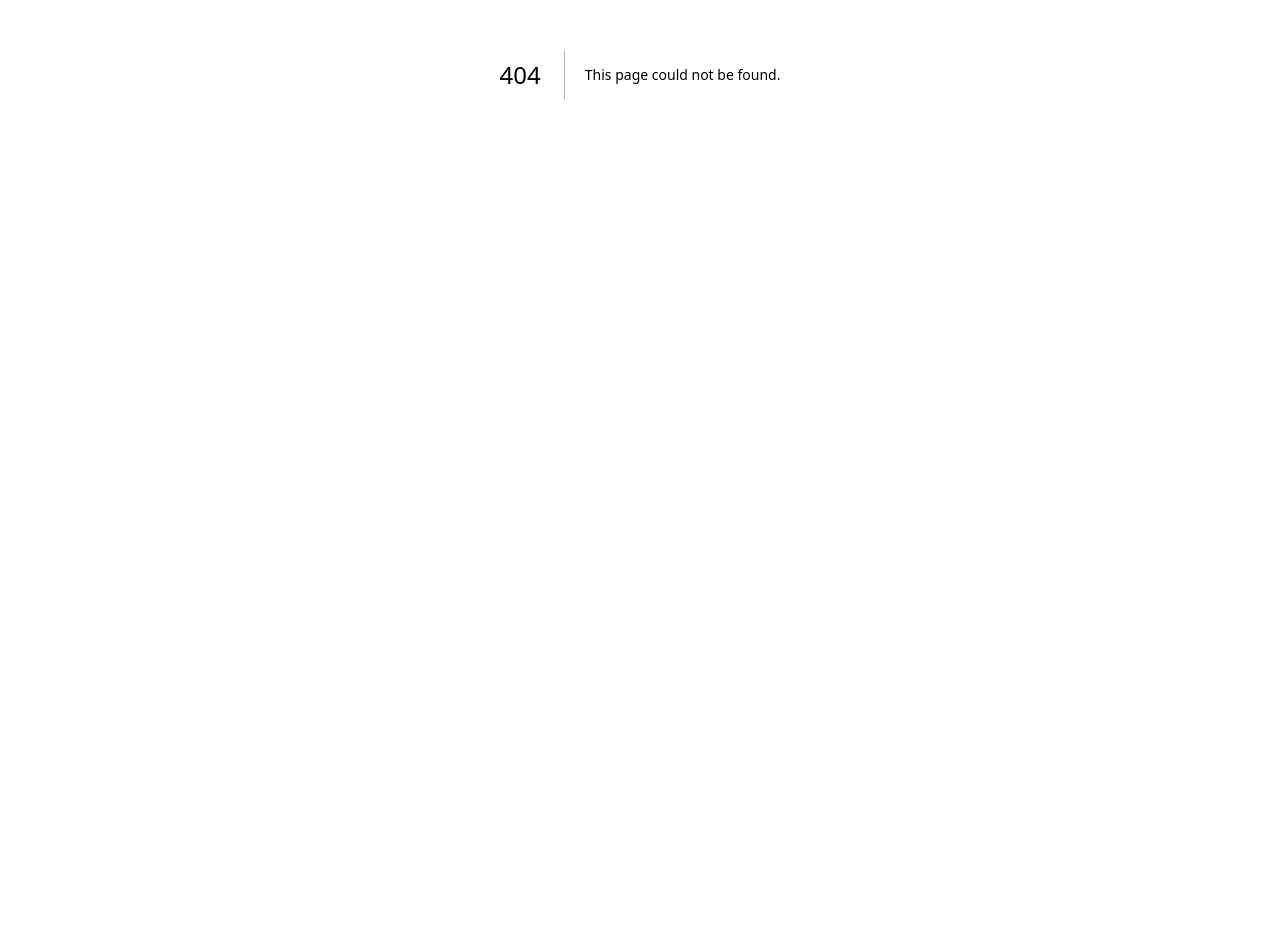
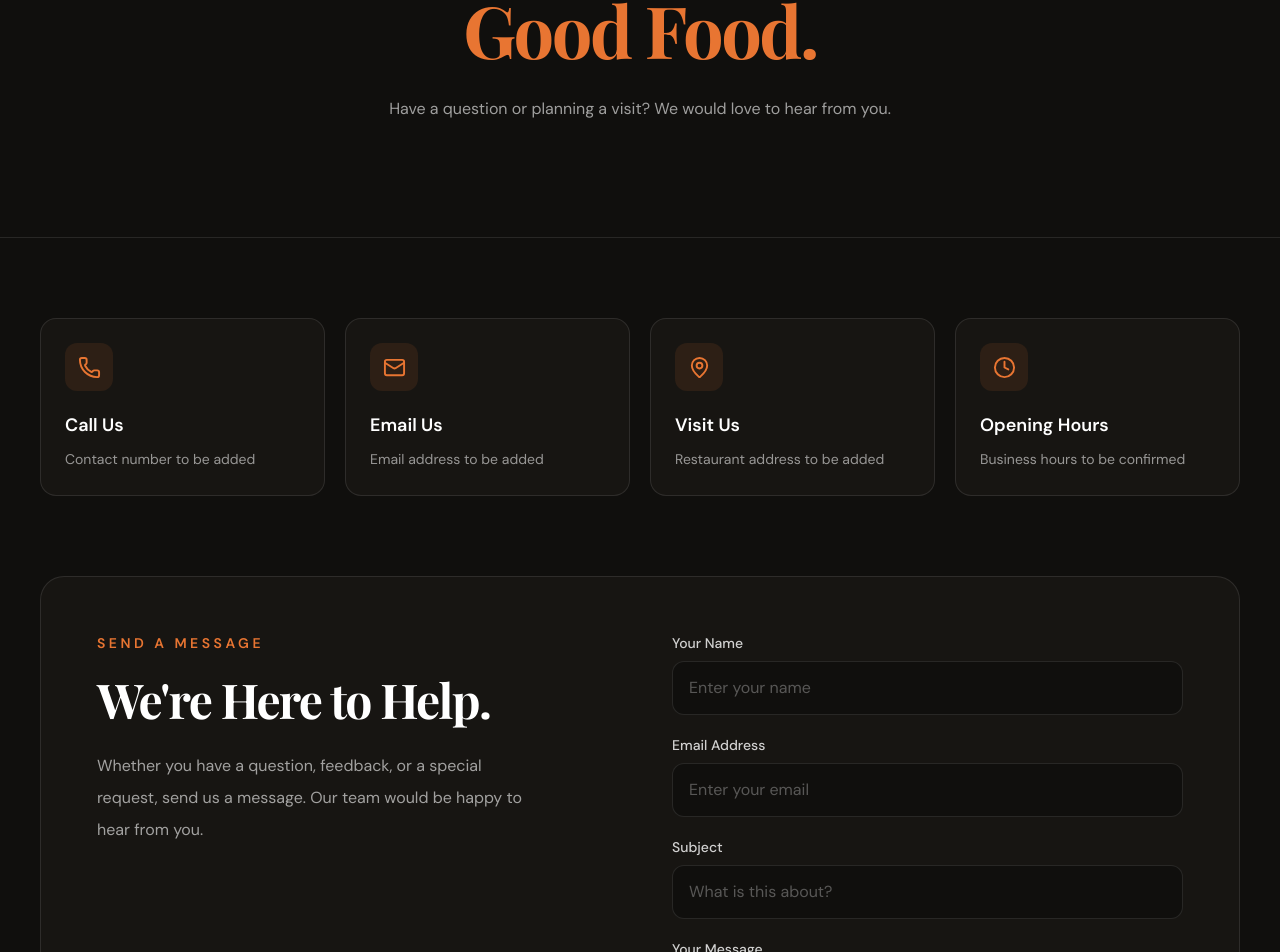
Before and after one commit to syedfurqanullah/foodies-hub-restaurant, a Next.js app: page /contact in a window 1280 px wide. Before the commit this address had no page. Shown: the part 326-1278 px from the top of the page. Before the commit the page ends 800 px from the top, so only its background shows below. Built offline with nearby package versions, Linux system fonts and the light colour scheme; a web font is replaced by a local one.

Commit message:
feat: add contact page

```diff
--- /dev/null
+++ b/src/app/contact/page.tsx
@@ -0,0 +1,204 @@
+"use client";
+
+import {
+    Clock,
+    Mail,
+    MapPin,
+    Phone,
+    ArrowRight,
+} from "lucide-react";
+import Navbar from "@/app/components/layout/Navbar";
+import Container from "@/app/components/ui/Container";
+
+const contactDetails = [
+    {
+        icon: Phone,
+        title: "Call Us",
+        value: "Contact number to be added",
+    },
+    {
+        icon: Mail,
+        title: "Email Us",
+        value: "Email address to be added",
+    },
+    {
+        icon: MapPin,
+        title: "Visit Us",
+        value: "Restaurant address to be added",
+    },
+    {
+        icon: Clock,
+        title: "Opening Hours",
+        value: "Business hours to be confirmed",
+    },
+];
+
+export default function ContactPage() {
+    return (
+        <>
+            <Navbar />
+
+            <main className="min-h-screen bg-[#100F0D] text-white">
+                {/* Hero */}
+                <section className="border-b border-white/10">
+                    <Container size="wide">
+                        <div className="py-20 text-center sm:py-28">
+                            <p className="text-sm font-semibold uppercase tracking-[0.3em] text-brand-accent">
+                                Get in Touch
+                            </p>
+
+                            <h1 className="section-heading mt-6 text-5xl sm:text-6xl lg:text-7xl">
+                                Let&apos;s Talk
+                                <span className="block text-brand-accent">
+                                    Good Food.
+                                </span>
+                            </h1>
+
+                            <p className="mx-auto mt-6 max-w-xl leading-8 text-white/60">
+                                Have a question or planning a visit? We would love to hear
+                                from you.
+                            </p>
+                        </div>
+                    </Container>
+                </section>
+
+                {/* Contact Details */}
+                <section className="py-16 sm:py-20">
+                    <Container size="wide">
+                        <div className="grid gap-5 sm:grid-cols-2 lg:grid-cols-4">
+                            {contactDetails.map((detail) => {
+                                const Icon = detail.icon;
+
+                                return (
+                                    <div
+                                        key={detail.title}
+                                        className="rounded-2xl border border-white/10 bg-[#171512] p-6 transition hover:-translate-y-1 hover:border-brand-accent/50"
+                                    >
+                                        <div className="flex h-12 w-12 items-center justify-center rounded-xl bg-brand-accent/10 text-brand-accent">
+                                            <Icon size={23} />
+                                        </div>
+
+                                        <h2 className="mt-5 text-lg font-semibold">
+                                            {detail.title}
+                                        </h2>
+
+                                        <p className="mt-2 text-sm leading-6 text-white/55">
+                                            {detail.value}
+                                        </p>
+                                    </div>
+                                );
+                            })}
+                        </div>
+                    </Container>
+                </section>
+
+                {/* Contact Form */}
+                <section className="pb-20 sm:pb-28">
+                    <Container size="wide">
+                        <div className="grid gap-12 rounded-3xl border border-white/10 bg-[#171512] p-6 sm:p-10 lg:grid-cols-2 lg:gap-16 lg:p-14">
+                            <div>
+                                <p className="text-sm font-semibold uppercase tracking-[0.25em] text-brand-accent">
+                                    Send a Message
+                                </p>
+
+                                <h2 className="section-heading mt-5 text-4xl sm:text-5xl">
+                                    We&apos;re Here to Help.
+                                </h2>
+
+                                <p className="mt-6 max-w-md leading-8 text-white/60">
+                                    Whether you have a question, feedback, or a special request,
+                                    send us a message. Our team would be happy to hear from you.
+                                </p>
+                            </div>
+
+                            <form
+                                className="space-y-5"
+                                onSubmit={(event) => event.preventDefault()}
+                            >
+                                <div>
+                                    <label
+                                        htmlFor="name"
+                                        className="mb-2 block text-sm font-medium text-white/80"
+                                    >
+                                        Your Name
+                                    </label>
+                                    <input
+                                        id="name"
+                                        name="name"
+                                        type="text"
+                                        placeholder="Enter your name"
+                                        required
+                                        className="w-full rounded-xl border border-white/10 bg-[#100F0D] px-4 py-3.5 text-white outline-none transition placeholder:text-white/30 focus:border-brand-accent"
+                                    />
+                                </div>
+
+                                <div>
+                                    <label
+                                        htmlFor="email"
+                                        className="mb-2 block text-sm font-medium text-white/80"
+                                    >
+                                        Email Address
+                                    </label>
+                                    <input
+                                        id="email"
+                                        name="email"
+                                        type="email"
+                                        placeholder="Enter your email"
+                                        required
+                                        className="w-full rounded-xl border border-white/10 bg-[#100F0D] px-4 py-3.5 text-white outline-none transition placeholder:text-white/30 focus:border-brand-accent"
+                                    />
+                                </div>
+
+                                <div>
+                                    <label
+                                        htmlFor="subject"
+                                        className="mb-2 block text-sm font-medium text-white/80"
+                                    >
+                                        Subject
+                                    </label>
+                                    <input
+                                        id="subject"
+                                        name="subject"
+                                        type="text"
+                                        placeholder="What is this about?"
+                                        required
+                                        className="w-full rounded-xl border border-white/10 bg-[#100F0D] px-4 py-3.5 text-white outline-none transition placeholder:text-white/30 focus:border-brand-accent"
+                                    />
+                                </div>
+
+                                <div>
+                                    <label
+                                        htmlFor="message"
+                                        className="mb-2 block text-sm font-medium text-white/80"
+                                    >
+                                        Your Message
+                                    </label>
+                                    <textarea
+                                        id="message"
+                                        name="message"
+                                        rows={5}
+                                        placeholder="Write your message..."
+                                        required
+                                        className="w-full resize-none rounded-xl border border-white/10 bg-[#100F0D] px-4 py-3.5 text-white outline-none transition placeholder:text-white/30 focus:border-brand-accent"
+                                    />
+                                </div>
+
+                                <button
+                                    type="submit"
+                                    className="inline-flex w-full items-center justify-center gap-3 rounded-xl bg-brand-accent px-6 py-4 font-semibold text-white transition hover:bg-[#d76525]"
+                                >
+                                    Send Message
+                                    <ArrowRight size={19} />
+                                </button>
+
+                                <p className="text-xs leading-5 text-white/40">
+                                    Demo form: messages are not sent or stored yet.
+                                </p>
+                            </form>
+                        </div>
+                    </Container>
+                </section>
+            </main>
+        </>
+    );
+}
```
